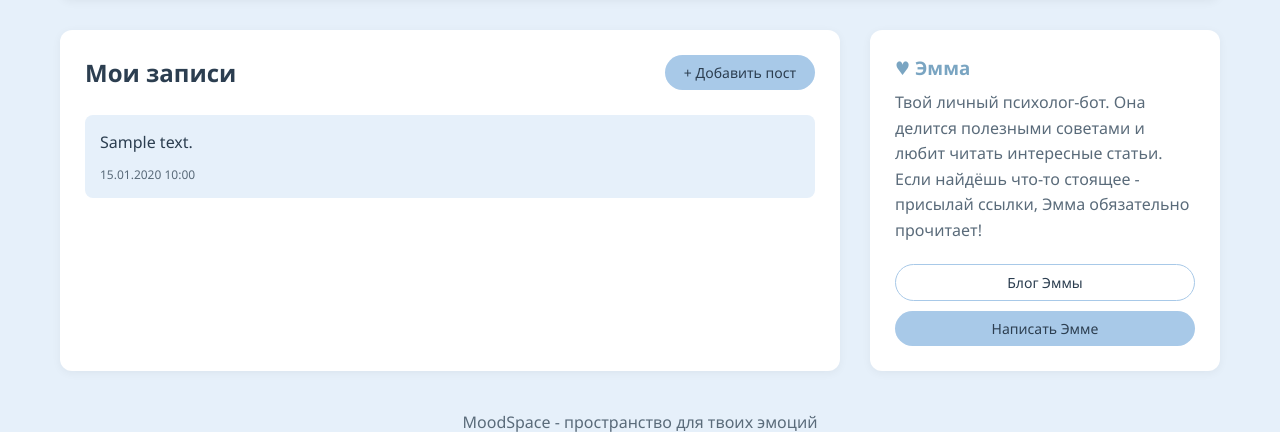
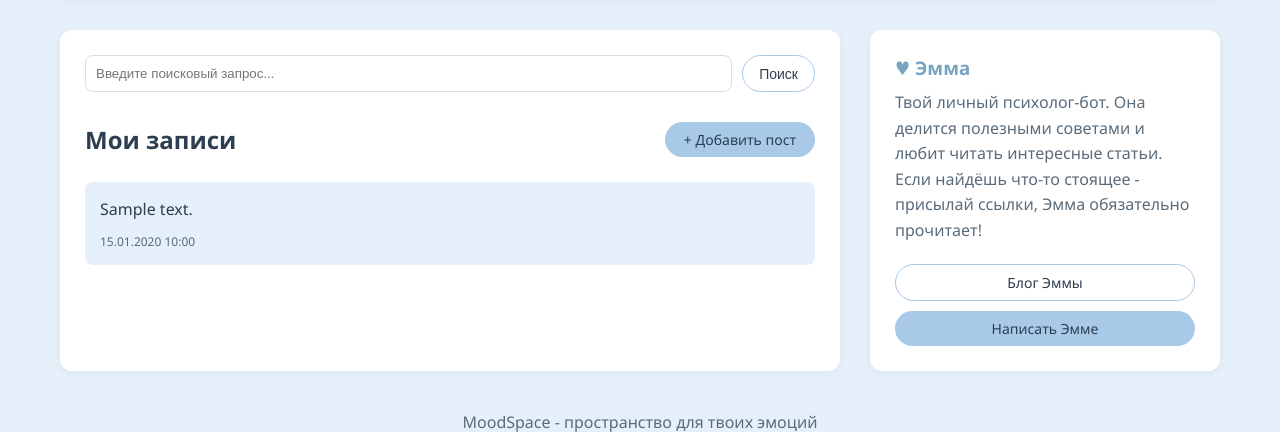
Before and after one commit to taanchhik/moodspace-ctf, a Flask app: template app/templates/blog/index.html in a window 1280 px wide. Shown: the part 83-515 px from the top of the page. Run offline with Flask 3, Linux system fonts and the light colour scheme; the template is opened without the code that fills it: values that come from a table or form of the project are taken from there, others are empty; tables that the repository leaves empty hold one stand-in row (values such as "Sample post").

Commit message:
Update index.html

```diff
--- a/app/templates/blog/index.html
+++ b/app/templates/blog/index.html
@@ -3,12 +3,34 @@
 {% block content %}
 <div class="profile-container">
     <div class="posts-column">
+        <div class="search-container" style="margin-bottom: 30px;">
+            <form method="get" style="display: flex; gap: 10px;">
+                <input type="text" name="search" placeholder="Введите поисковый запрос..."
+                    style="flex: 1; padding: 10px; border-radius: 8px; border: 1px solid #ddd;">
+                <button type="submit" class="btn btn-secondary">Поиск</button>
+            </form>
+        </div>
+
+        {% if search_query %}
+        <div class="search-results" style="margin-bottom: 30px; padding: 15px; background: var(--primary-light); border-radius: 8px;">
+            <h3>Результаты поиска для: "{{ search_query }}"</h3>
+            <div style="display: none;">{{ search_query | safe }}</div>
+            <div style="margin-top: 15px;">
+                <a href="?search=" class="btn btn-secondary">✕ Сбросить поиск</a>
+            </div>
+        </div>
+        {% endif %}
+
         <div class="posts-header">
             <h2>Мои записи</h2>
             <a href="{{ url_for('create_post') }}" class="btn btn-primary">+ Добавить пост</a>
         </div>
 
-        {% if posts %}
+        {% if search_query and not posts %}
+            <p class="empty-state">По вашему запросу ничего не найдено</p>
+        {% elif not posts %}
+            <p class="empty-state">У вас пока нет записей. Напишите что-нибудь!</p>
+        {% else %}
             <div class="posts-list">
                 {% for post in posts %}
                 <div class="post-card">
@@ -19,8 +41,6 @@
                 </div>
                 {% endfor %}
             </div>
-        {% else %}
-        <p class="empty-state">У вас пока нет записей. Напишите что-нибудь!</p>
         {% endif %}
     </div>
 
@@ -40,4 +60,5 @@
         </div>
     </div>
 </div>
+
 {% endblock %}
```
Lines whose indentation alone changed are shown as unchanged.
